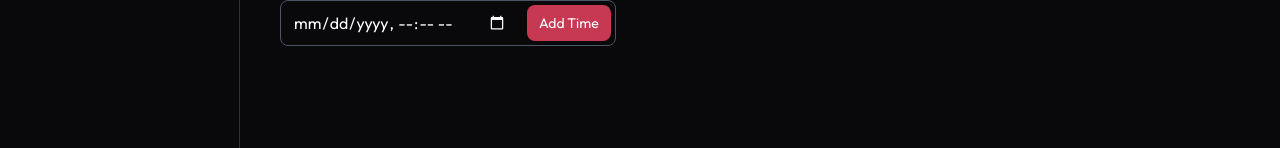
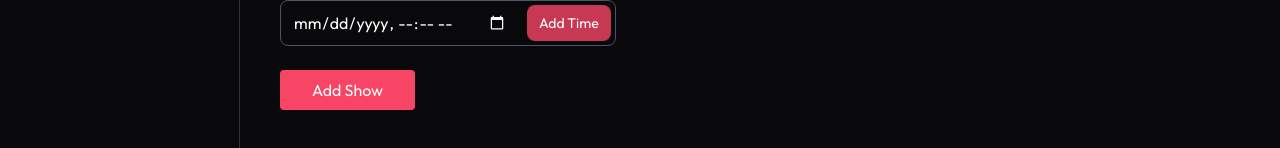
Before and after one commit to toffly/quickmovie, a React (Vite) app in the folder client/: page /admin/add-shows in a window 1280 px wide. Shown: the part 554-702 px from the top of the page. Built offline with nearby package versions, Linux system fonts and the light colour scheme.

Commit message:
feat: add "Add Show" button in AddShows component

```diff
--- a/client/src/pages/admin/AddShows.jsx
+++ b/client/src/pages/admin/AddShows.jsx
@@ -152,6 +152,9 @@
           </ul>
         </div>
       )}
+      <button className="bg-primary text-white px-8 py-2 mt-6 rounded hover:bg-primary/90 transition-all cursor-pointer">
+        Add Show
+      </button>
     </>
   ) : (
     <Loading />
```
